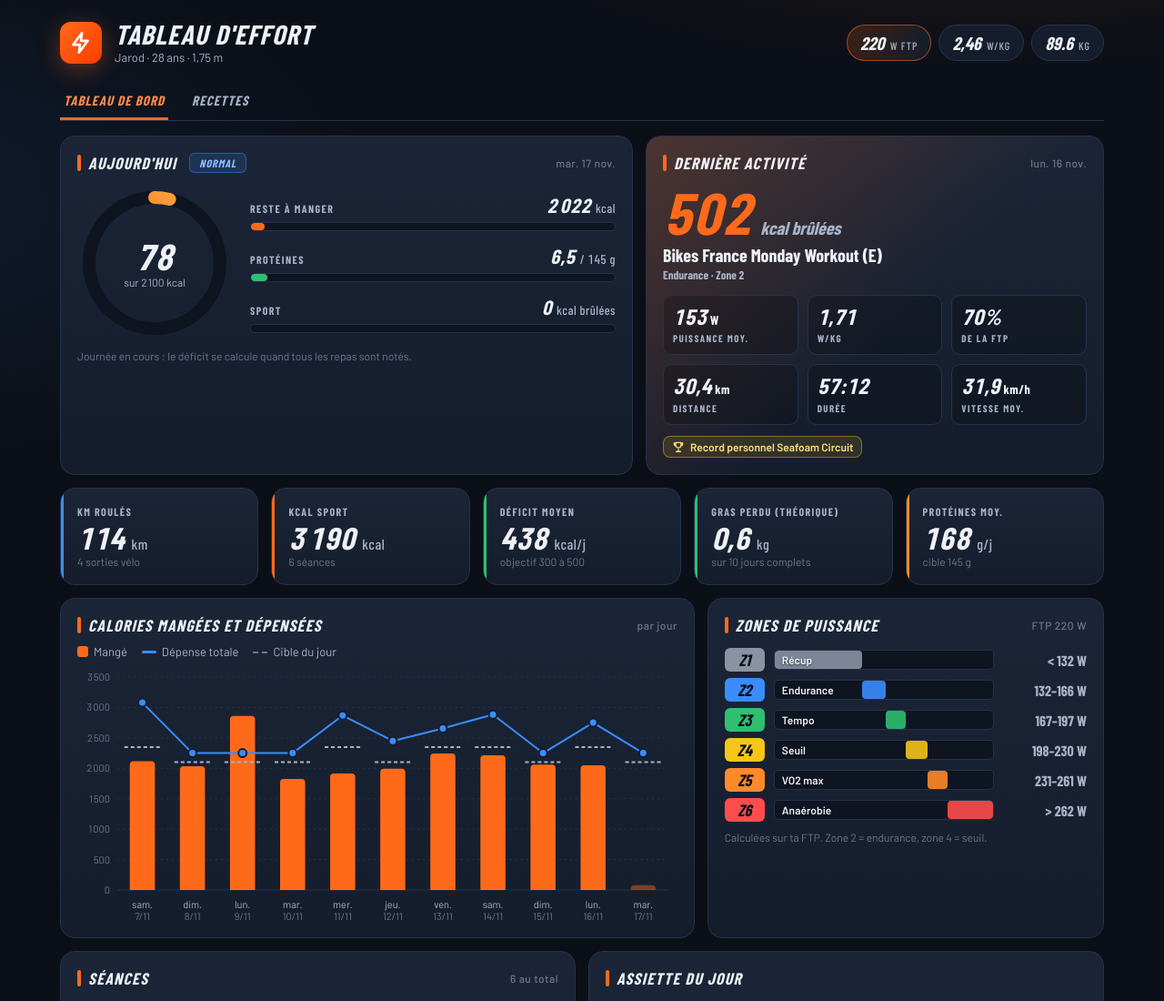
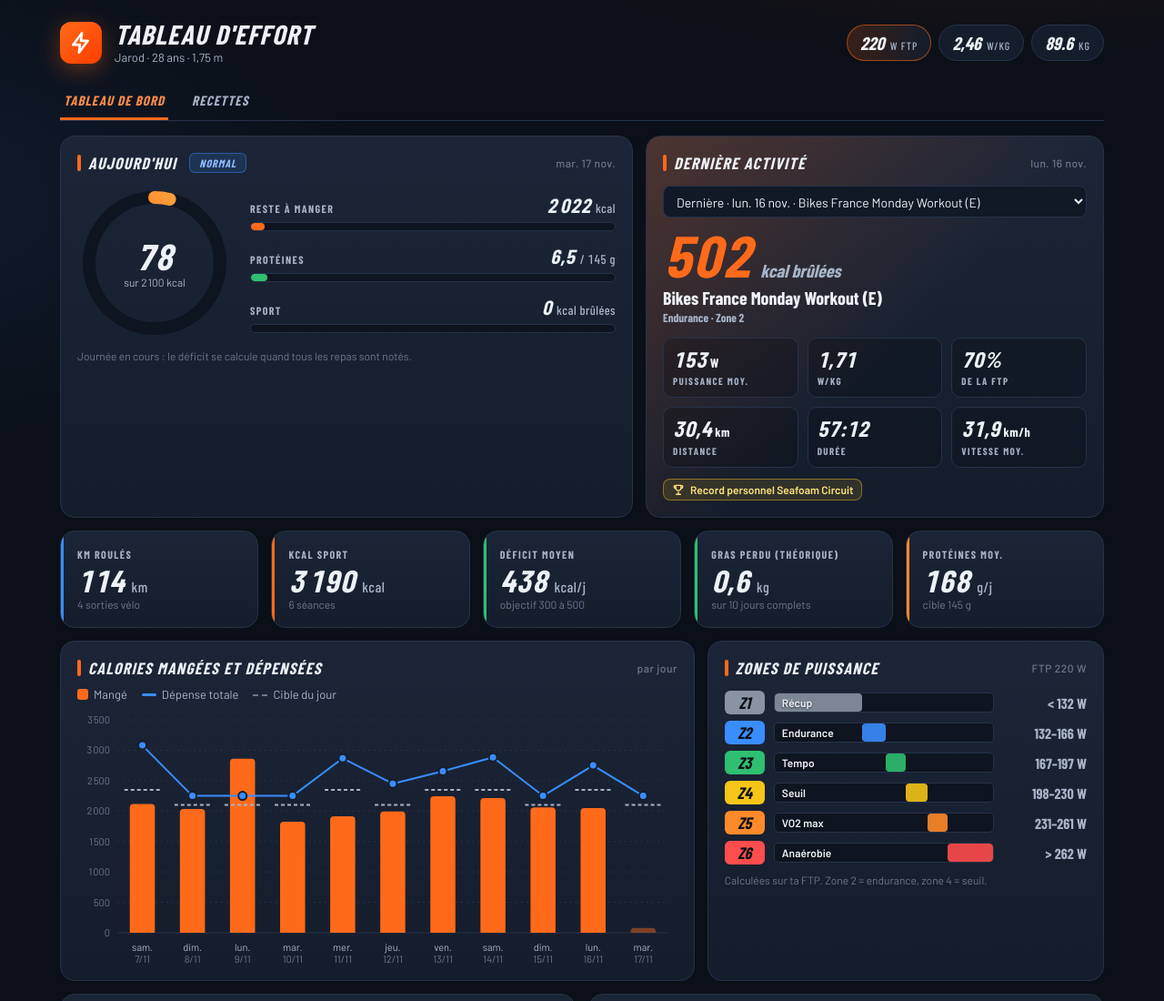
Before and after one commit to rossijarod8-creator/tableaueffort, a plain HTML site: page index.html in a window 1280 px wide. Shown: the top 1100 px of the page at 91% size. Drawn offline with nearby package versions, Linux system fonts and the light colour scheme; a web font is replaced by a local one.

Commit message:
Historique des activités : sélecteur dans le bloc Dernière activité
Co-Authored-By: Claude Sonnet 5.5 <noreply@anthropic.com>
Claude-Session: https://claude.ai/code/session_01Xe2mLGGJxHAYYVC6KJvrh9

```diff
--- a/index.html
+++ b/index.html
@@ -308,12 +308,14 @@ document.getElementById('chips').innerHTML = `
     <p class="note">${enCours?"Journée en cours : le déficit se calcule quand tous les repas sont notés.":"Déficit du jour : "+fr(j.deficit)+" kcal."}</p>`;
 })();
 
-/* Dernière activité */
+/* Dernière activité (avec historique) */
 (function(){
-  const list = [...D.seances].sort((a,b)=>a.date<b.date?-1:a.date>b.date?1:0);
-  const s = list[list.length-1];
+  const list = [...D.seances].sort((a,b)=>a.date<b.date?-1:a.date>b.date?1:0).reverse();
   const typeLbl = {course:'Course', seuil:'Séance au seuil', endurance:'Endurance', muscu:'Muscu'};
   const unit = (v,u)=>`${v}<small style="font-size:14px;font-style:normal"> ${u}</small>`;
+  const panel = document.getElementById('racePanel');
+  function render(k){
+    const s = list[k];
     let head;
     if (s.classement) {
       const [pos, tot] = s.classement.split('/').map(x=>x.trim());
@@ -334,12 +336,17 @@ document.getElementById('chips').innerHTML = `
     if (s.classement || !st.length) st.push([fr(s.kcal),'kcal']);
     const stats = st.slice(0,6).map(([n,l])=>`<div class="stat"><span class="num">${n}</span><span class="lbl">${l}</span></div>`).join('');
     const sub = [typeLbl[s.type]||'', s.zone?('Zone '+s.zone):''].filter(Boolean).join(' · ');
-  document.getElementById('racePanel').innerHTML = `
-    <h2><span class="bar"></span>Dernière activité<small>${dLong(s.date)}</small></h2>
+    const opts = list.map((x,n)=>`<option value="${n}"${n===k?' selected':''}>${n===0?'Dernière · ':''}${dLong(x.date)} · ${x.titre}</option>`).join('');
+    panel.innerHTML = `
+      <h2><span class="bar"></span>${k===0?'Dernière activité':'Activité'}<small>${dLong(s.date)}</small></h2>
+      <div style="margin-bottom:12px"><select id="actSel" style="width:100%">${opts}</select></div>
       ${head}
       <div class="title">${s.titre}${sub?`<div style="font-size:13px;color:var(--ink2);font-weight:600;margin-top:2px">${sub}</div>`:''}</div>
       <div class="stats">${stats}</div>
       <div class="badges">${(s.records||[]).map(r=>`<span class="badge"><svg width="14" height="14" viewBox="0 0 24 24" fill="none" stroke="currentColor" stroke-width="2.4" stroke-linecap="round" stroke-linejoin="round"><path d="M8 21h8M12 17v4M7 4h10v5a5 5 0 0 1-10 0V4zM17 5h3v2a3 3 0 0 1-3 3M7 5H4v2a3 3 0 0 0 3 3"/></svg>${r}</span>`).join('')}</div>`;
+    document.getElementById('actSel').addEventListener('change', e=>render(+e.target.value));
+  }
+  render(0);
 })();
 
 /* KPI */
```
Lines whose indentation alone changed are shown as unchanged.
